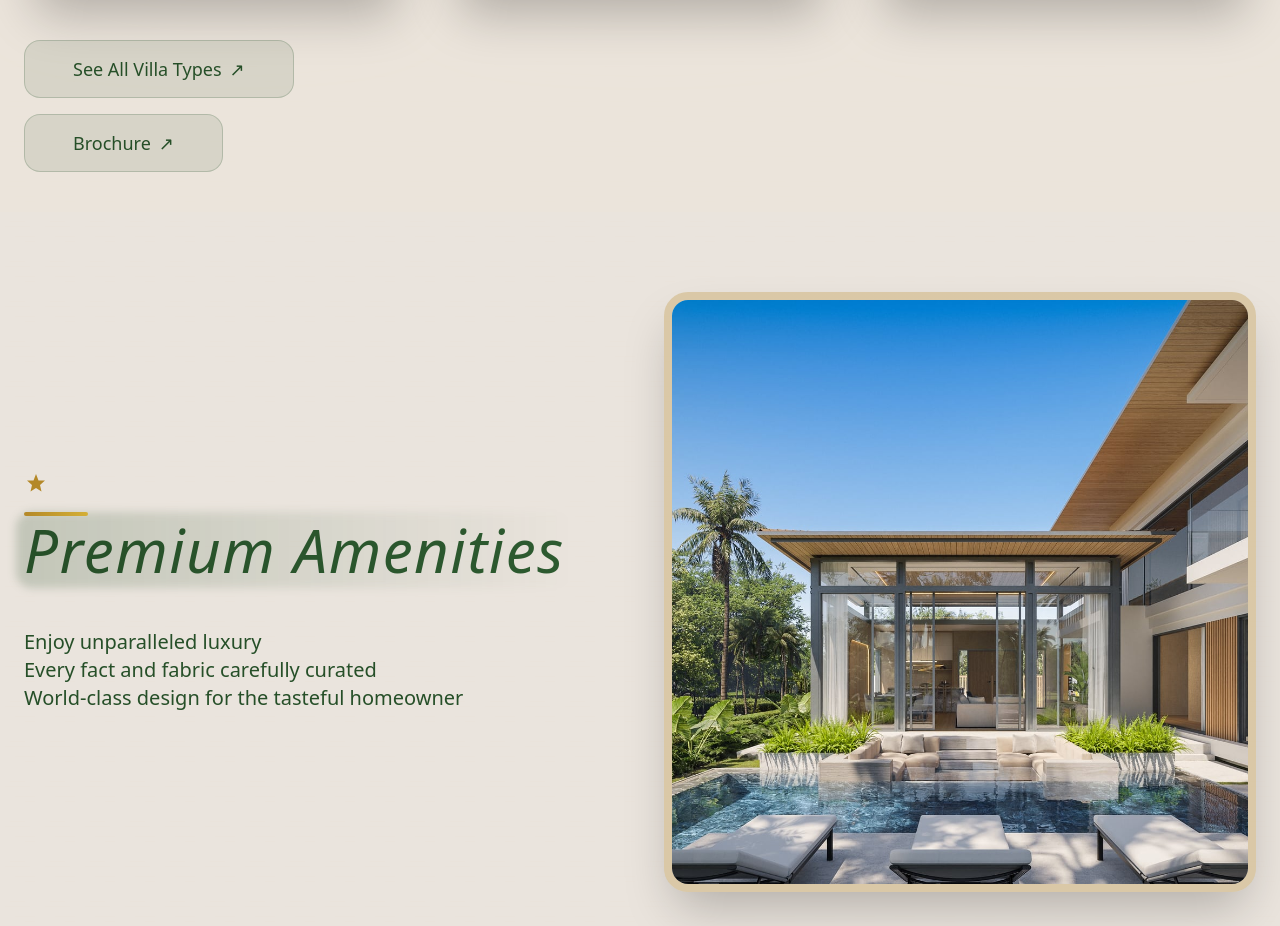
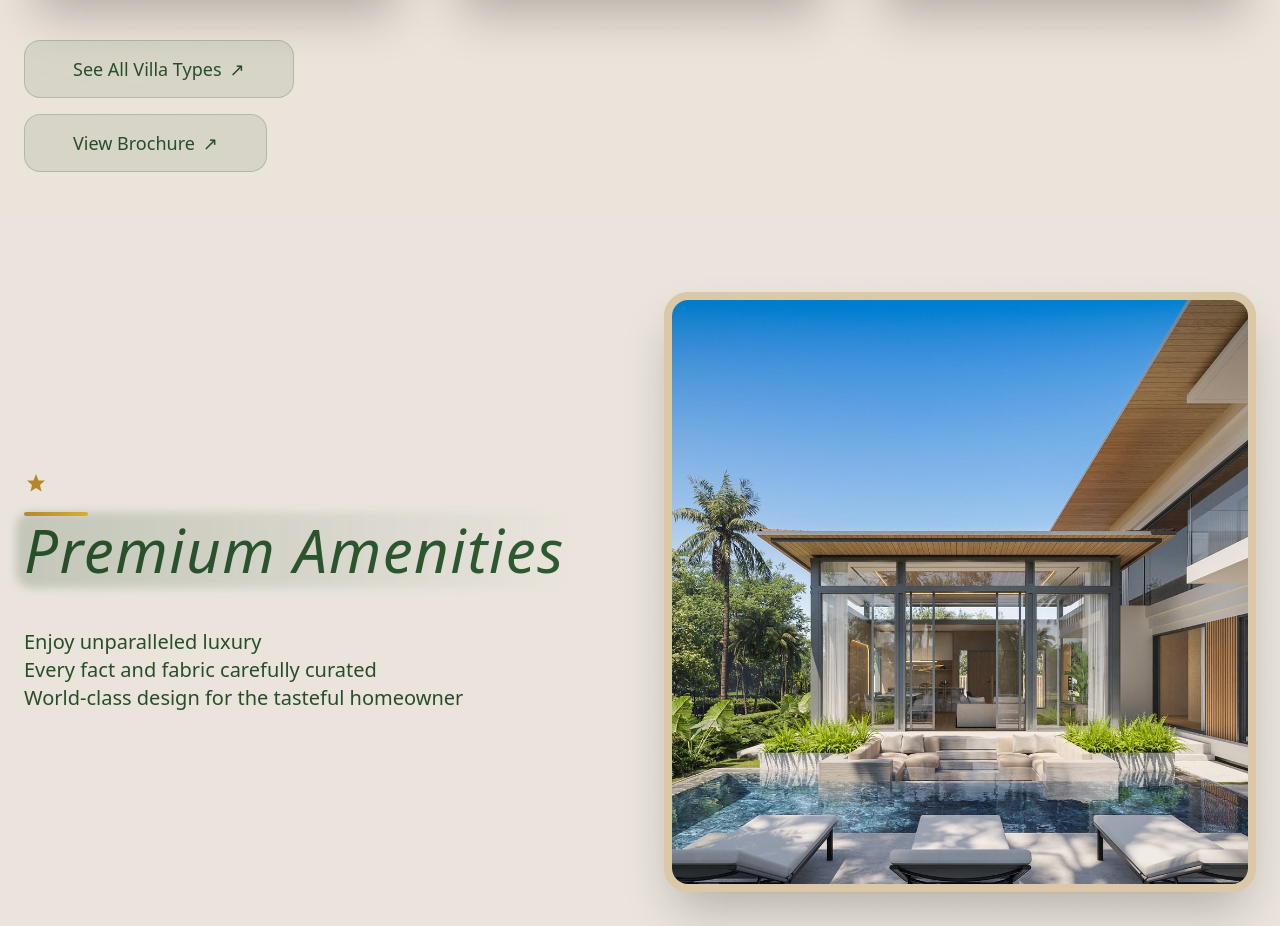
Before and after one commit to Marnfah-Pool-Villas/truffle-clone-v398, a Next.js app in the folder truffle-clone/: page / in a window 1280 px wide. Shown: the part 1668-2594 px from the top of the page. Built offline with nearby package versions, Linux system fonts and the light colour scheme; a web font is replaced by a local one.

Commit message:
Update brochure button label to View Brochure
cgen-c806360f8be440ba9b67a9a03fab00f6

```diff
--- a/truffle-clone/src/components/BrochureButton.tsx
+++ b/truffle-clone/src/components/BrochureButton.tsx
@@ -26,7 +26,7 @@ export default function BrochureButton({ children, className }: BrochureButtonPr
       )}
     >
       <span className="inline-flex items-center gap-2">
-        {children}
+        View {children}
         <span aria-hidden="true">↗</span>
       </span>
     </button>
```
